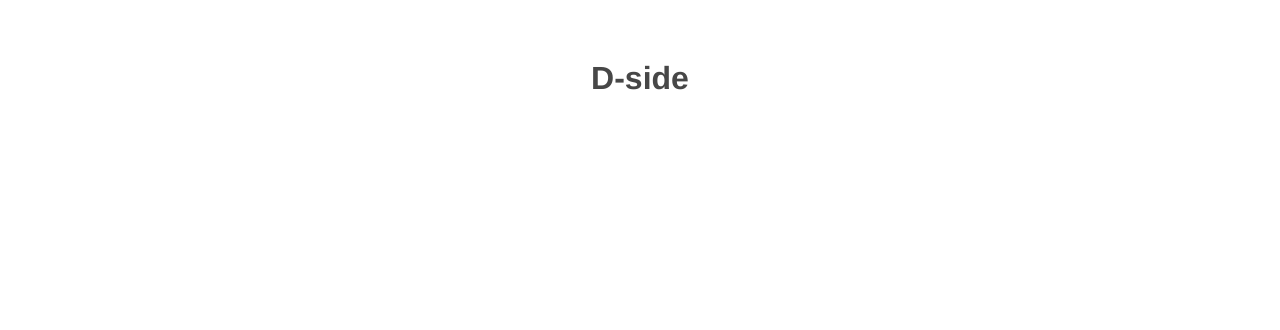
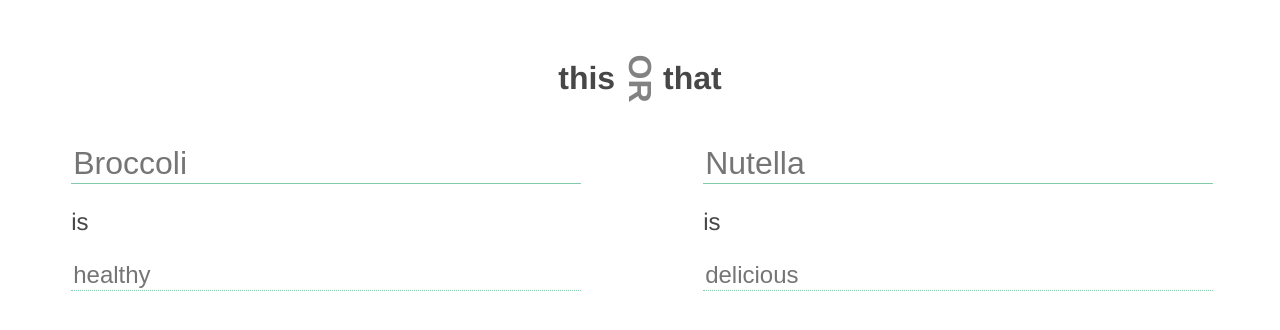
Before and after one commit to nandordevai/thisORthat, a Vue app: page / in a window 1280 px wide. Shown: the top 330 px of the page. Built offline with nearby package versions, Linux system fonts and the light colour scheme.

Commit message:
add title, placeholders

```diff
--- a/config/index.js
+++ b/config/index.js
@@ -15,7 +15,7 @@
     // Various Dev Server settings
     host: 'localhost', // can be overwritten by process.env.HOST
     port: 8080, // can be overwritten by process.env.PORT, if port is in use, a free one will be determined
-    autoOpenBrowser: false,
+    autoOpenBrowser: true,
     errorOverlay: true,
     notifyOnErrors: true,
     poll: false, // https://webpack.js.org/configuration/dev-server/#devserver-watchoptions-
@@ -26,7 +26,7 @@
     useEslint: true,
     // If true, eslint errors and warnings will also be shown in the error overlay
     // in the browser.
-    showEslintErrorsInOverlay: false,
+    showEslintErrorsInOverlay: true,
 
     /**
      * Source Maps
@@ -45,7 +45,7 @@
     // (https://github.com/webpack/css-loader#sourcemaps)
     // In our experience, they generally work as expected,
     // just be aware of this issue when enabling this option.
-    cssSourceMap: false,
+    cssSourceMap: false
   },
 
   build: {
--- a/index.html
+++ b/index.html
@@ -3,7 +3,7 @@
   <head>
     <meta charset="utf-8">
     <meta name="viewport" content="width=device-width,initial-scale=1.0">
-    <title>vuetest</title>
+    <title>D-side</title>
   </head>
   <body>
     <div id="app"></div>
--- a/src/App.vue
+++ b/src/App.vue
@@ -1,6 +1,6 @@
 <template>
   <div id="app">
-    <h1>D-side</h1>
+    <h1>this<span class="or">OR</span>that</h1>
     <router-view/>
   </div>
 </template>
@@ -12,6 +12,7 @@
 </script>
 
 <style>
+
 #app {
   font-family: 'Avenir', Helvetica, Arial, sans-serif;
   -webkit-font-smoothing: antialiased;
@@ -20,4 +21,11 @@
   color: #474747;
   margin-top: 60px;
 }
+
+.or {
+  color: #828282;
+  transform: rotate(90deg);
+  display: inline-block;
+}
+
 </style>
--- /dev/null
+++ b/src/components/Advantage.vue
@@ -0,0 +1,39 @@
+<template>
+  <input
+    class="advantage"
+    v-bind:text="text"
+    :placeholder="text"
+    type="text"
+    v-on:keyup="advantageChanged">
+</template>
+
+<script>
+export default {
+  name: 'Advantage',
+  props: ['text'],
+  data () {
+    return {}
+  },
+  methods: {
+    advantageChanged: function () {
+      this.$emit('advantagechanged')
+    }
+  }
+}
+</script>
+
+<style scoped>
+
+.advantage {
+  width: 100%;
+  font-size: 1.5rem;
+  border: 0;
+  border-bottom: 1px dotted rgb(132, 203, 171);
+  margin-bottom: 1rem;
+}
+
+input:focus {
+  outline: none;
+}
+
+</style>
--- /dev/null
+++ b/src/components/Choice.vue
@@ -0,0 +1,80 @@
+<template>
+  <div class="choice">
+    <input class="choice-name" :placeholder="defaultText" type="text">
+    <p class="is">is</p>
+    <advantage
+      v-for="advantage of advantages"
+      v-bind:text="advantage.text"
+      v-bind:key="advantage.id"
+      v-on:advantagechanged="addEmpyAdvantage">
+    </advantage>
+  </div>
+</template>
+
+<script>
+import Advantage from '@/components/Advantage'
+
+export default {
+  props: ['defaultText', 'defaultAdvantage'],
+  name: 'Choice',
+  data () {
+    return {
+      advantages: [
+        {
+          id: 0,
+          text: this.defaultAdvantage
+        }
+      ]
+    }
+  },
+  components: {
+    Advantage
+  },
+  methods: {
+    addEmpyAdvantage: function () {
+      // console.log(this.advantages)
+      // run when the user begins to type to the last empty advantage field
+      if (this.advantages.slice(-1)[0].length === 1) {
+        this.advantages.push({
+          id: this.advantages.length,
+          text: ''
+        })
+      }
+    },
+
+    // run when the user deletes an advantage and clicks to another field
+    removeEmptyAdvantages: function () {
+      //
+    }
+  }
+}
+</script>
+
+<style scoped>
+
+.choice {
+  box-sizing: content-box;
+  float: left;
+  width: 40%;
+  margin: 5%;
+  margin-top: 2%;
+  padding: 0;
+}
+
+.choice-name {
+  width: 100%;
+  font-size: 2rem;
+  border: 0;
+  border-bottom: 1px solid rgb(132, 203, 171);
+}
+
+.is {
+  font-size: 1.5rem;
+  text-align: left;
+}
+
+input:focus {
+  outline: none;
+}
+
+</style>
--- a/src/components/Compare.vue
+++ b/src/components/Compare.vue
@@ -1,28 +1,29 @@
 <template>
   <div class="compare">
+    <choice
+      v-bind:defaultText="'Broccoli'"
+      v-bind:defaultAdvantage="'healthy'">
+    </choice>
+    <choice
+      v-bind:defaultText="'Nutella'"
+      v-bind:defaultAdvantage="'delicious'">
+    </choice>
   </div>
 </template>
 
 <script>
+import Choice from '@/components/Choice'
+
 export default {
   name: 'Compare',
   data () {
     return {}
+  },
+  components: {
+    Choice
   }
 }
 </script>
 
-<!-- Add "scoped" attribute to limit CSS to this component only -->
 <style scoped>
-h1, h2 {
-  font-weight: normal;
-}
-ul {
-  list-style-type: none;
-  padding: 0;
-}
-li {
-  display: inline-block;
-  margin: 0 10px;
-}
 </style>
```
Also changed, not shown: src/assets/logo.png (deleted).
